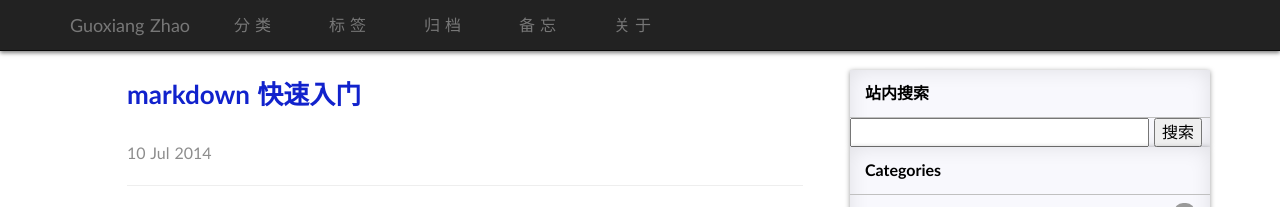
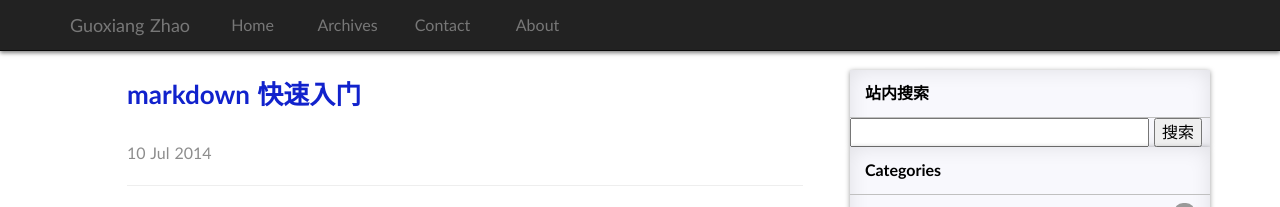
Before and after one commit to guoxiangzhao/guoxiangzhao.github.io, a Jekyll site: the page built from index.html, in a window 1280 px wide. Shown: the top 207 px of the page. Built offline with Jekyll 4.4.1, drawn with Linux system fonts in a browser that asks for light colours; some web fonts are replaced; the list of posts is cut into pages by our own code; comment, search, counter and statistics services are not loaded.

Commit message:
Update navigation.html

```diff
--- a/_includes/navigation.html
+++ b/_includes/navigation.html
@@ -1,27 +1,22 @@
           <ul class="nav navbar-nav">
             <li>
               <a href="/categories.html">
-                分 类
-              </a>
-            </li>
-            <li>
-              <a href="/tags.html">
-                标 签
+                Home
               </a>
             </li>
             <li>
               <a href="/archives.html">
-                归 档
+                Archives
               </a>
             </li>
             <li>
-              <a href="/faqs.html">
-                备 忘
+              <a href="/contact.html">
+                Contact
               </a>
             </li>
             <li>
               <a href="/about.html">
-                关 于
+                About
               </a>
             </li>
           </ul>
```
